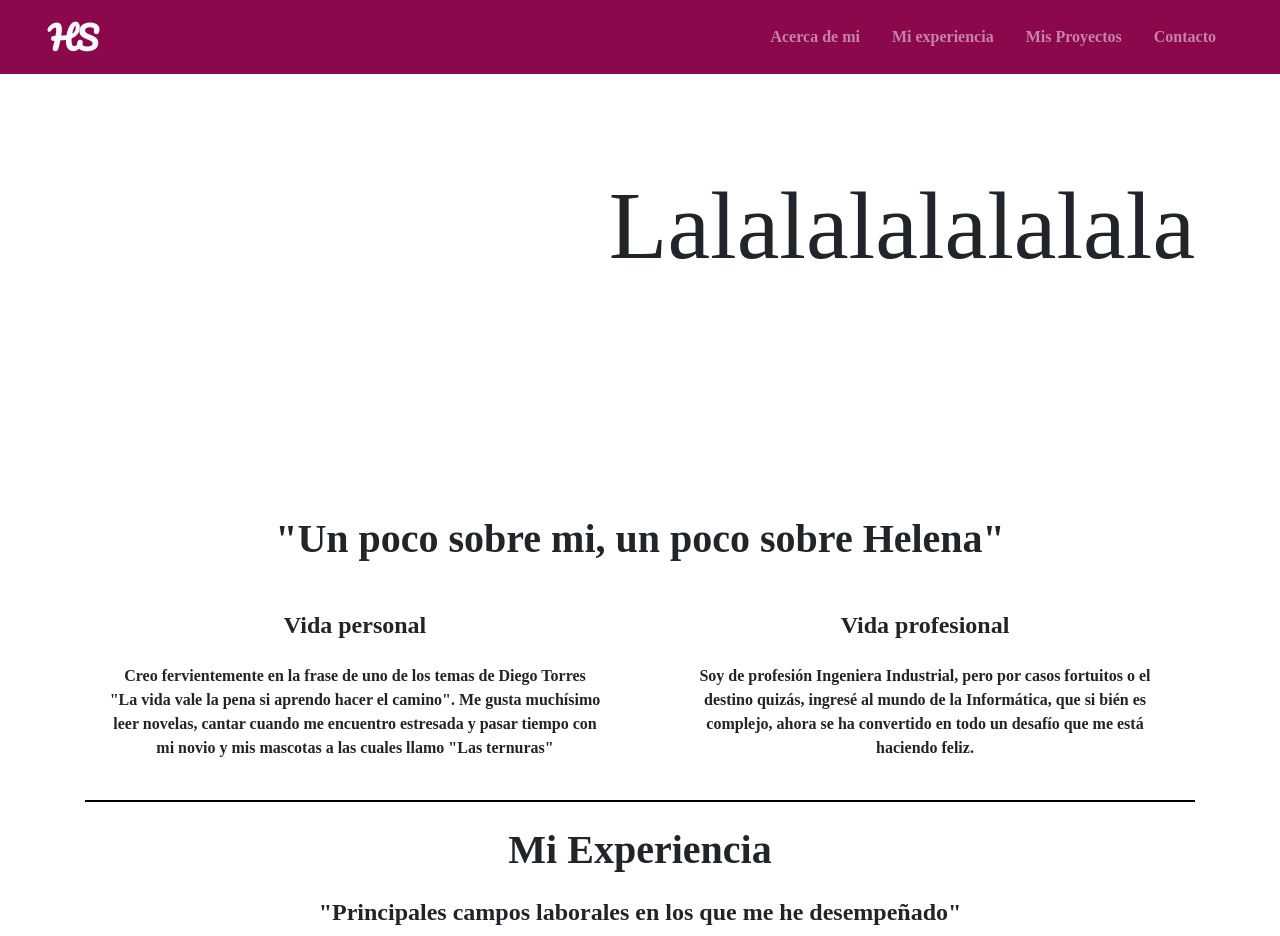
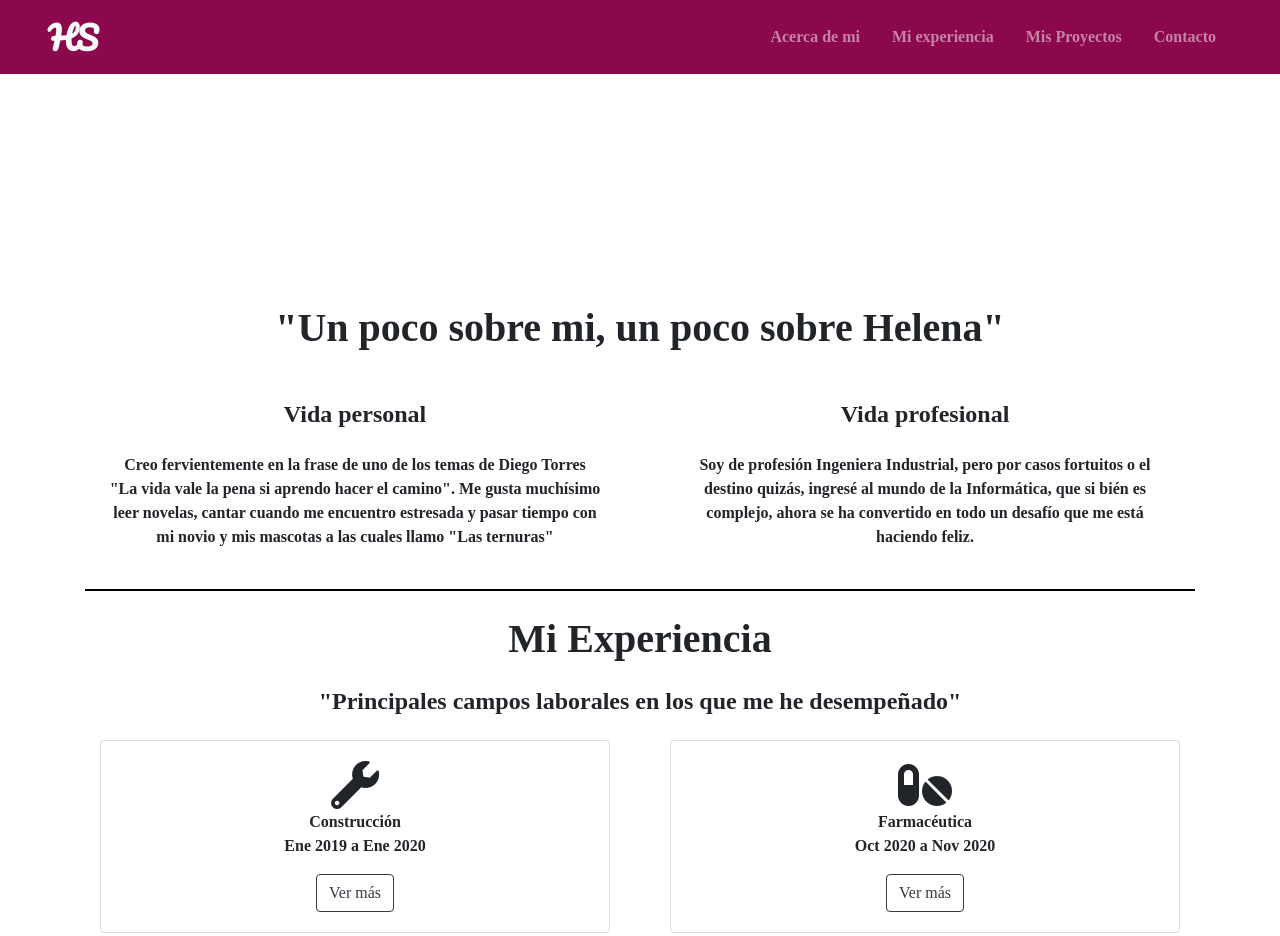
Before and after one commit to HelenaMinond/Mi-Portafolio, a plain HTML site: page index.html in a window 1280 px wide. Shown: the top 936 px of the page. Drawn offline with nearby package versions, Linux system fonts and the light colour scheme; a script that the page names is missing; a web font is replaced by a local one.

Commit message:
Otros cambios

```diff
--- a/index.html
+++ b/index.html
@@ -52,7 +52,6 @@
 
     <header class="text-right pt-5 mt-5">
         <div class="container">
-            <h1 class="display-1 my-5">Lalalalalalalala</h1>
         </div>
     </header>
 
```
